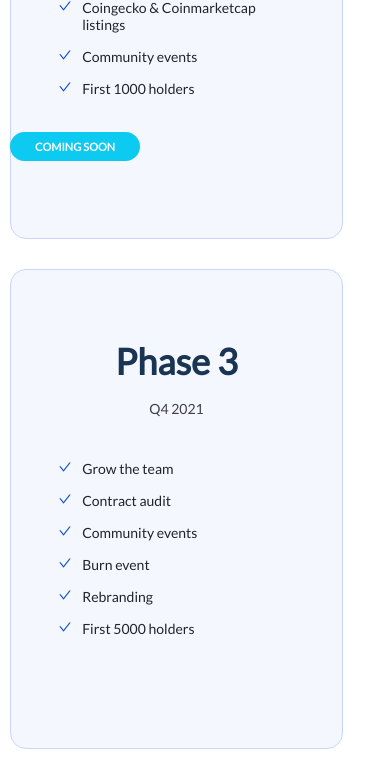
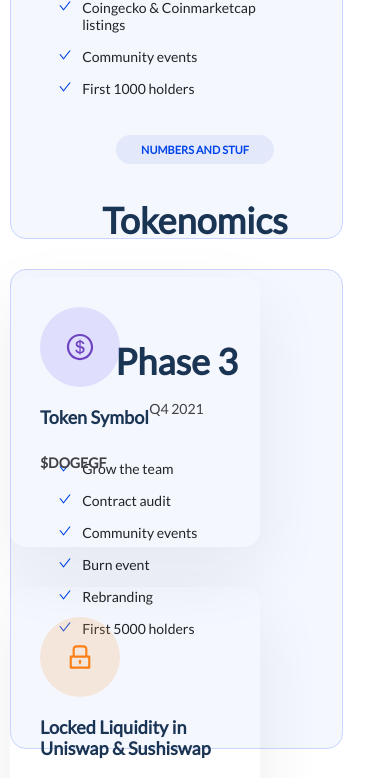
Before and after one commit to ViaChessLove/doge-gf-site, a React (Create React App) app: page / in a window 390 px wide. Shown: the part 3820-4598 px from the top of the page. Built offline with nearby package versions, Linux system fonts and the light colour scheme.

Commit message:
tokenpmics non responsive

```diff
--- a/src/App.tsx
+++ b/src/App.tsx
@@ -8,6 +8,7 @@ import Vaults from './components/Vaults/Vaults';
 import About from './components/About/About';
 import HowToBuy from './components/How to buy/HowToBuy';
 import Roadmap from './components/Roadmap/Roadmap';
+import Tokenomics from './components/Tokenomics/Tokenomics';
 
 const App = () => {
   return (
@@ -18,6 +19,7 @@ const App = () => {
       <About/>
       <HowToBuy/>
       <Roadmap/>
+      <Tokenomics/>
       <Vaults/>
       <Faq/>
       <Footer/>
--- /dev/null
+++ b/src/components/Tokenomics/Tokenomics.style.ts
@@ -0,0 +1,68 @@
+import styled from "styled-components";
+import { Block, BlockTitle, Container } from "../../globalStyles";
+
+export const TokenomicsContainer = styled(Container)`
+    height: 150vh;
+    max-width: 900px !important;
+    display: flex;
+    flex-flow: column;
+    align-items: center;
+    margin-bottom: 25px;
+    ${Container}
+`;
+
+export const TokenomicsBlockTitle = styled(BlockTitle)`
+    font-weight: 700 !important;
+    margin-top: 35px;
+`;
+
+export const TokenomicsList = styled.ul`
+    display: flex;
+    flex-wrap: wrap;
+    list-style-type: none;
+    margin-top: 35px;
+`;
+
+
+export const TokenomicsCard = styled.li`
+    height: 270px;
+    width: 250px;
+    box-shadow: 0 25px 70px rgba(1,33,58,.07);
+    border-radius: 16px;
+    margin-right: 31px;
+    margin-bottom: 40px;
+    &:last-child {
+        margin-right: 0px;
+    }
+`;
+
+export const TokenomicsCardContent = styled.div`
+    padding: 30px 30px;
+    width: 201px;
+    height: 161px;
+`
+
+export const TokenomicsIconContainer = styled.div<{color: string; backgroundColor: string}>`
+    background-color: ${props => props.backgroundColor};
+    color: ${props => props.color};
+    width: 80px !important;
+    height: 80px !important;
+    border-radius: 9999999px;
+    display: flex;
+    align-items: center;
+    justify-content: center;
+    margin-bottom: 20px;
+`
+export const TokenomicsCardBlockTitle = styled(BlockTitle)`
+    font-size: 18px;
+    margin-bottom: 13px;
+    line-height: 21px;
+    width: 201px;
+`;
+
+export const TokenomicsCardBlockContent = styled(BlockTitle)`
+    font-size:14px;
+    font-weight: 700 !important;
+    color: #404046;
+    ${BlockTitle}
+`;
--- a/src/components/Tokenomics/Tokenomics.tsx
+++ b/src/components/Tokenomics/Tokenomics.tsx
@@ -1,8 +1,19 @@
 import React from 'react'
+import { AiOutlineDollar } from 'react-icons/ai'
+import { tokenomicsData } from '../../data/TokenomicsData'
+import { Block } from '../../globalStyles'
+import { TokenomicsBlockTitle, TokenomicsCard, TokenomicsCardBlockContent, TokenomicsCardBlockTitle, TokenomicsCardContent, TokenomicsContainer, TokenomicsIconContainer, TokenomicsList } from './Tokenomics.style'
+import TokenomicsSingle from './TokenomicsSingle'
 
 const Tokenomics = () => {
   return (
-    <div>Tokenomics</div>
+    <TokenomicsContainer>
+      <Block>numbers and stuf</Block>
+      <TokenomicsBlockTitle>Tokenomics</TokenomicsBlockTitle>
+      <TokenomicsList>
+        {tokenomicsData.map(tokenomics => <TokenomicsSingle key={tokenomics.id} id={tokenomics.id} backgroundColor={tokenomics.backgroundColor} color={tokenomics.color} title={tokenomics.title} content={tokenomics.content}/>)}
+      </TokenomicsList>
+    </TokenomicsContainer>
   )
 }
 
--- /dev/null
+++ b/src/components/Tokenomics/TokenomicsSingle.tsx
@@ -0,0 +1,39 @@
+import React from 'react'
+import { IconType } from 'react-icons';
+import { AiOutlineContainer, AiOutlineDollar, AiOutlineFire, AiOutlineLock, AiOutlineWallet } from 'react-icons/ai';
+import { RiAdvertisementLine } from 'react-icons/ri';
+import { TokenomicsCard, TokenomicsCardBlockContent, TokenomicsCardBlockTitle, TokenomicsCardContent, TokenomicsIconContainer } from './Tokenomics.style'
+
+export interface TokenomicsSingleProps{
+    id: number;
+    backgroundColor: string;
+    color: string;
+    title: string;
+    content: string;
+}
+
+const icons: IconType[] = [
+    AiOutlineDollar,
+    AiOutlineLock,
+    AiOutlineContainer,
+    RiAdvertisementLine,
+    AiOutlineFire,
+    AiOutlineWallet
+]
+
+const TokenomicsSingle:React.FC<TokenomicsSingleProps> = ({backgroundColor, color, id, title, content}) => {
+  const Icon: IconType = icons[id];
+  return (
+    <TokenomicsCard>
+      <TokenomicsCardContent>
+        <TokenomicsIconContainer backgroundColor={backgroundColor} color={color}>
+          <Icon style={{fontSize:'30px'}}/>
+        </TokenomicsIconContainer>
+        <TokenomicsCardBlockTitle>{title}</TokenomicsCardBlockTitle>
+        <TokenomicsCardBlockContent>{content}</TokenomicsCardBlockContent>
+      </TokenomicsCardContent>
+    </TokenomicsCard>
+  )
+}
+
+export default TokenomicsSingle
--- /dev/null
+++ b/src/data/TokenomicsData.ts
@@ -0,0 +1,46 @@
+import { TokenomicsSingleProps } from "../components/Tokenomics/TokenomicsSingle";
+
+export const tokenomicsData: TokenomicsSingleProps[] = [
+    {
+        id: 0,
+        backgroundColor: 'rgba(134,123,242,.2)',
+        color: '#6f42c1',
+        title: 'Token Symbol',
+        content: '$DOGEGF'
+    },
+    {
+        id: 1,
+        backgroundColor: 'rgba(240,161,76,.2)',
+        color: '#fd7e14',
+        title: 'Locked Liquidity in Uniswap & Sushiswap',
+        content: '25%'
+    },
+    {
+        id: 2,
+        backgroundColor: 'rgba(112,233,255,.2)',
+        color: '#0dcaf0',
+        title: 'Total Supply',
+        content: '69,420,000,000,000,000'
+    },
+    {
+        id: 3,
+        backgroundColor: 'rgba(95,223,13,.2)',
+        color: '#198754',
+        title: 'Marketing & Community (50% Locked)',
+        content: '15%'
+    },
+    {
+        id: 4,
+        backgroundColor: 'rgba(219,115,111,.2)',
+        color: '#dc3545',
+        title: 'Burned Supply',
+        content: '50%'
+    },
+    {
+        id: 5,
+        backgroundColor: 'rgba(254,124,225,.2)',
+        color: '#d63384',
+        title: 'Team Wallet (Locked)',
+        content: '10%'
+    }
+]
```
